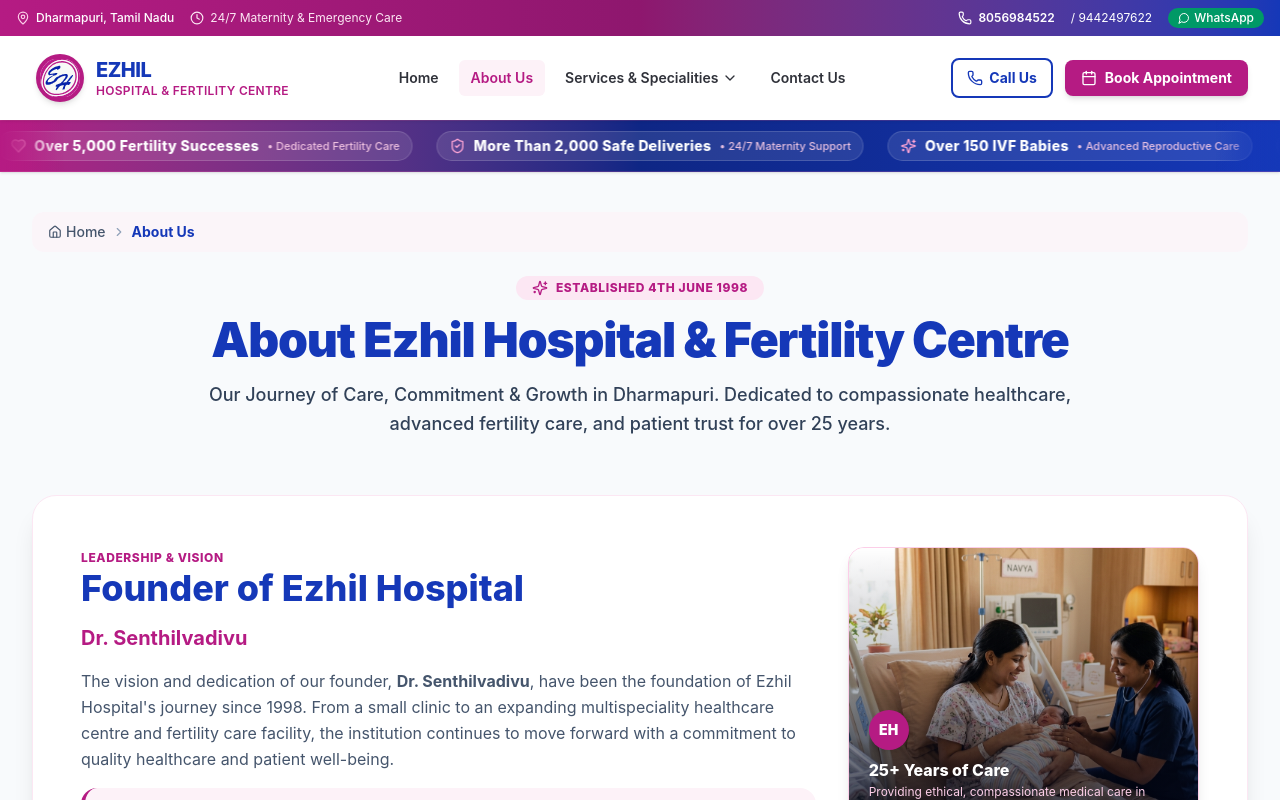
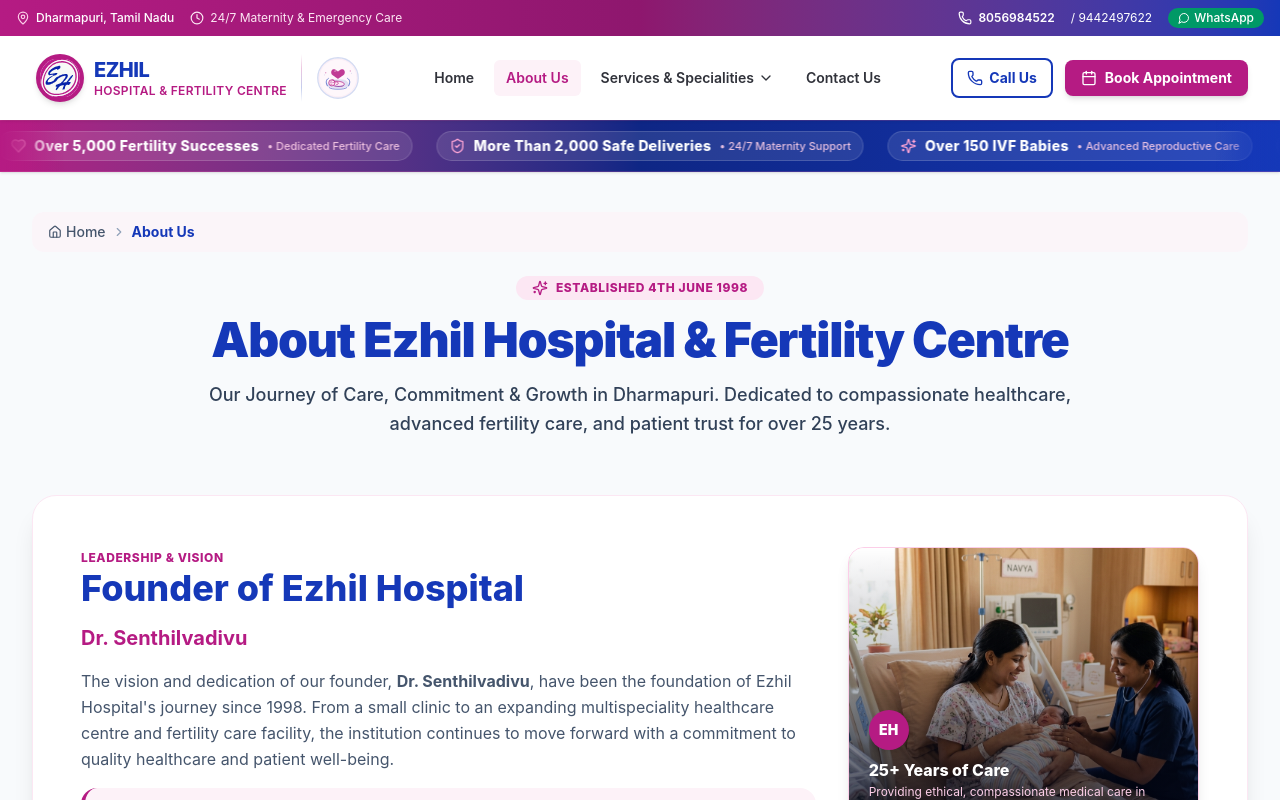
Before and after one commit to ezhilfertilitycentre-bot/ehfc, a React (Vite) app: page /about in a window 1280 px wide. Shown: the top 800 px of the page. Built offline with nearby package versions, Linux system fonts and the light colour scheme.

Commit message:
feat: add baby-heart SVG symbol to header logo — original vector illustration in brand colours

```diff
--- /dev/null
+++ b/src/components/BabyHeartSymbol.tsx
@@ -0,0 +1,213 @@
+import React from 'react';
+
+interface BabyHeartSymbolProps {
+  /** px size — width and height are equal (default 48) */
+  size?: number;
+  className?: string;
+  /** Optional aria label override */
+  ariaLabel?: string;
+}
+
+/**
+ * Original SVG illustration — sleeping newborn baby cradled in a cupped hand,
+ * with a heart symbol above, enclosed in a clean circular outline.
+ *
+ * Inspired by the client's reference image. 100 % original vector paths —
+ * no watermarks, no raster images, transparent background.
+ *
+ * Brand colours: magenta #B51B83 (fill accents) · royal-blue #1538B8 (strokes)
+ */
+export const BabyHeartSymbol: React.FC<BabyHeartSymbolProps> = ({
+  size = 48,
+  className = '',
+  ariaLabel = 'Ezhil Hospital — caring for new life',
+}) => (
+  <svg
+    width={size}
+    height={size}
+    viewBox="0 0 100 100"
+    fill="none"
+    xmlns="http://www.w3.org/2000/svg"
+    aria-label={ariaLabel}
+    role="img"
+    className={className}
+    style={{ display: 'block' }}
+  >
+    {/* ── Outer circle border ── */}
+    <circle
+      cx="50"
+      cy="50"
+      r="46"
+      stroke="#1538B8"
+      strokeWidth="3"
+      fill="none"
+      opacity="0.18"
+    />
+    <circle
+      cx="50"
+      cy="50"
+      r="43"
+      stroke="#B51B83"
+      strokeWidth="1.5"
+      fill="none"
+      opacity="0.14"
+    />
+
+    {/* ── Soft background fill (very light pink tint) ── */}
+    <circle cx="50" cy="50" r="43" fill="#FDF0F7" opacity="0.55" />
+
+    {/* ══════════════════════════════════════════
+        HEART  (top-centre, above baby)
+        Two bezier lobes forming a classic heart,
+        partially open at bottom like the reference.
+        ══════════════════════════════════════════ */}
+    <path
+      d="M50 35
+         C50 35 42 27 37 31
+         C33 34.5 34 41 38 44
+         C42 47 50 52 50 52
+         C50 52 58 47 62 44
+         C66 41 67 34.5 63 31
+         C58 27 50 35 50 35Z"
+      fill="#B51B83"
+      opacity="0.85"
+    />
+    {/* Heart inner sheen */}
+    <ellipse cx="44" cy="34" rx="3" ry="2" fill="white" opacity="0.35" transform="rotate(-20 44 34)" />
+
+    {/* ══════════════════════════════════════════
+        CUPPED HAND  (centre-lower)
+        A gentle curved palm cradling the baby.
+        ══════════════════════════════════════════ */}
+
+    {/* Palm / cup base */}
+    <path
+      d="M26 68
+         C26 61 29 57 36 55
+         C40 54 60 54 64 55
+         C71 57 74 61 74 68
+         C74 68 60 73 50 73
+         C40 73 26 68 26 68Z"
+      fill="#1538B8"
+      opacity="0.13"
+      stroke="#1538B8"
+      strokeWidth="1.8"
+      strokeLinejoin="round"
+    />
+
+    {/* Left finger arc */}
+    <path
+      d="M26 68 C22 62 22 54 28 51"
+      stroke="#1538B8"
+      strokeWidth="2"
+      strokeLinecap="round"
+      fill="none"
+      opacity="0.7"
+    />
+
+    {/* Right finger arc */}
+    <path
+      d="M74 68 C78 62 78 54 72 51"
+      stroke="#1538B8"
+      strokeWidth="2"
+      strokeLinecap="round"
+      fill="none"
+      opacity="0.7"
+    />
+
+    {/* Wrist / lower palm curve */}
+    <path
+      d="M30 72 C35 77 65 77 70 72"
+      stroke="#1538B8"
+      strokeWidth="2"
+      strokeLinecap="round"
+      fill="none"
+      opacity="0.55"
+    />
+
+    {/* ══════════════════════════════════════════
+        SLEEPING BABY  (lying inside the hand)
+        Head (circle) + body curve + arm + tiny ear
+        ══════════════════════════════════════════ */}
+
+    {/* Baby body — curled fetal pose */}
+    <path
+      d="M37 64
+         C37 60 40 57 44 57
+         C52 57 63 59 64 63
+         C65 66 62 69 56 69
+         C48 70 37 68 37 64Z"
+      fill="#FDE8F4"
+      stroke="#B51B83"
+      strokeWidth="1.6"
+      strokeLinejoin="round"
+    />
+
+    {/* Baby head */}
+    <circle
+      cx="36"
+      cy="61"
+      r="7"
+      fill="#FDE8F4"
+      stroke="#B51B83"
+      strokeWidth="1.6"
+    />
+
+    {/* Baby ear */}
+    <path
+      d="M36 55 C38 53 41 54 41 56"
+      stroke="#B51B83"
+      strokeWidth="1.2"
+      strokeLinecap="round"
+      fill="none"
+    />
+
+    {/* Closed sleeping eye — peaceful line */}
+    <path
+      d="M32 60 C33.5 58.5 35.5 58.5 37 60"
+      stroke="#B51B83"
+      strokeWidth="1.4"
+      strokeLinecap="round"
+      fill="none"
+    />
+
+    {/* Tiny nose dot */}
+    <circle cx="34.5" cy="62.5" r="0.8" fill="#B51B83" opacity="0.7" />
+
+    {/* Soft smile */}
+    <path
+      d="M33 64.5 C34.2 66 36 66 37 64.5"
+      stroke="#B51B83"
+      strokeWidth="1.2"
+      strokeLinecap="round"
+      fill="none"
+    />
+
+    {/* Baby arm / fist tucked under cheek */}
+    <path
+      d="M40 60 C43 58 48 58 50 60 C52 62 50 65 47 65"
+      stroke="#B51B83"
+      strokeWidth="1.5"
+      strokeLinecap="round"
+      fill="none"
+    />
+
+    {/* Baby blanket / swaddle hint */}
+    <path
+      d="M44 68 C48 70 56 70 62 67"
+      stroke="#1538B8"
+      strokeWidth="1.4"
+      strokeLinecap="round"
+      fill="none"
+      opacity="0.45"
+    />
+
+    {/* ── Subtle decorative sparkle dots ── */}
+    <circle cx="78" cy="34" r="1.6" fill="#B51B83" opacity="0.4" />
+    <circle cx="81" cy="39" r="1" fill="#1538B8" opacity="0.3" />
+    <circle cx="22" cy="38" r="1.6" fill="#B51B83" opacity="0.4" />
+    <circle cx="19" cy="43" r="1" fill="#1538B8" opacity="0.3" />
+  </svg>
+);
+
+export default BabyHeartSymbol;
--- a/src/components/Logo.tsx
+++ b/src/components/Logo.tsx
@@ -1,5 +1,6 @@
 import React, { useState } from 'react';
 import { Link } from 'react-router-dom';
+import { BabyHeartSymbol } from './BabyHeartSymbol';
 
 interface LogoProps {
   variant?: 'light' | 'dark';
@@ -23,8 +24,8 @@
   };
 
   return (
-    <Link to="/" className="inline-flex items-center gap-3 group focus:outline-none focus:ring-2 focus:ring-[#B51B83] rounded-lg p-1">
-      {/* Logo Badge Container */}
+    <Link to="/" className="inline-flex items-center gap-2.5 group focus:outline-none focus:ring-2 focus:ring-[#B51B83] rounded-lg p-1">
+      {/* Hospital Logo Badge */}
       <div className="relative flex-shrink-0 w-12 h-12 rounded-full overflow-hidden shadow-md group-hover:scale-105 transition-transform duration-300 bg-[#B51B83] p-1 flex items-center justify-center">
         {!allFailed ? (
           <img
@@ -53,6 +54,7 @@
         )}
       </div>
 
+      {/* Hospital Name Text */}
       {showText && (
         <div className="flex flex-col">
           <span className="font-extrabold text-lg sm:text-xl tracking-tight leading-tight text-[#1538B8]">
@@ -63,6 +65,29 @@
           </span>
         </div>
       )}
+
+      {/* ── Baby-Heart Symbol ──
+          Displayed beside the logo text on sm+ screens.
+          Hidden on xs to protect the hamburger-menu button space. */}
+      {showText && (
+        <>
+          {/* Thin vertical divider between wordmark and symbol */}
+          <div
+            className="hidden sm:block self-stretch w-px mx-1 rounded-full"
+            style={{
+              background: 'linear-gradient(to bottom, transparent, #B51B83 30%, #1538B8 70%, transparent)',
+              opacity: 0.25,
+            }}
+          />
+          {/* Symbol with subtle hover scale matching the logo badge */}
+          <div
+            className="hidden sm:flex items-center justify-center group-hover:scale-105 transition-transform duration-300"
+            title="Ezhil Hospital — caring for new life"
+          >
+            <BabyHeartSymbol size={44} />
+          </div>
+        </>
+      )}
     </Link>
   );
 };
```
